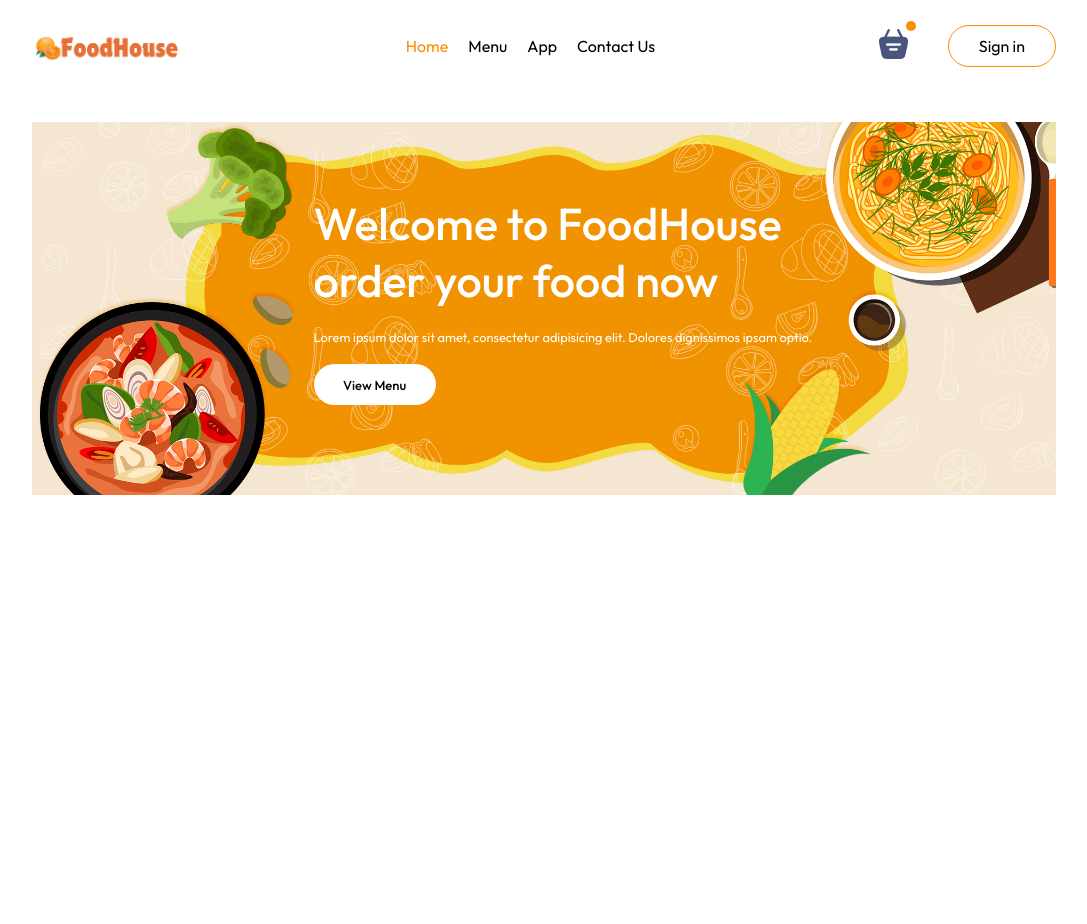
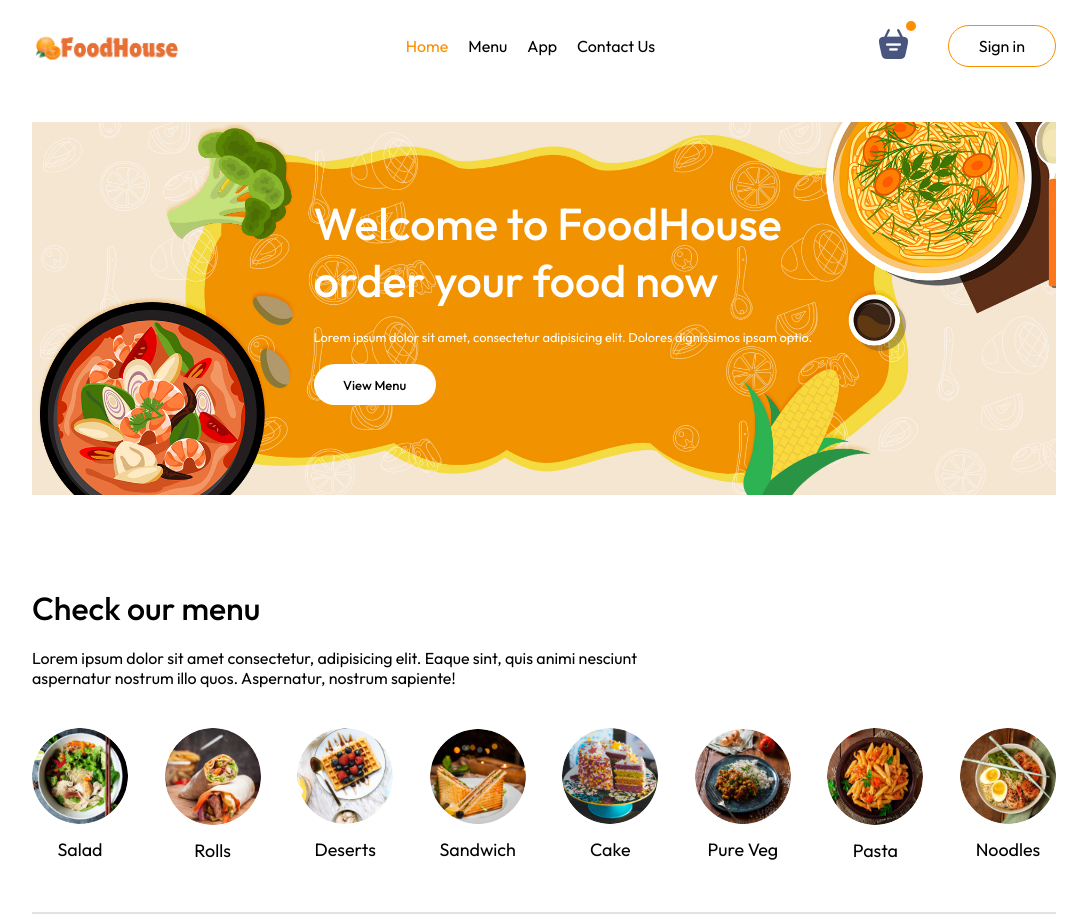
Before and after one commit to Nikitakanwar41/FoodHouse, a React (Vite) app in the folder FoodHouse/: page / in a window 1280 px wide. Shown: the whole page, without its empty margins (96-1183 px from the left). Before the commit the page ends 800 px from the top, so only its background shows below. Built offline with nearby package versions, Linux system fonts and the light colour scheme.

Commit message:
Add Menu

```diff
--- /dev/null
+++ b/FoodHouse/src/Components/ExploreMenu/ExploreMenu.css
@@ -0,0 +1,50 @@
+.explore-menu{
+    display: flex;
+    flex-direction: column;
+    gap: 20px;
+}
+
+.explore-menu h1{
+    color: black;
+    font-weight: 500;
+}
+
+.explore-menu-text{
+    max-width: 60%;
+    color: black;
+}
+
+.explore-menu-list{
+    display: flex;
+    justify-content: space-between;
+    align-items: center;
+    gap: 30px;
+    text-align: center;
+    margin: 20px 0px;
+    overflow: scroll;
+}
+
+.explore-menu-list::-webkit-scrollbar{
+    display: none;
+}
+
+.explore-menu-list-item img{
+  width: 7.5vw;
+  min-width: 80px;
+  cursor: pointer;
+  border-radius: 50%;
+  transition: 0.2s;
+}
+
+.explore-menu-list-item p{
+    margin-top: 10px;
+    color: black;
+    font-size: max(1.4vw,16px);
+    cursor: pointer;
+}
+.explore-menu hr{
+  margin: 10px 0px;
+  height: 2px;
+  background-color: #e2e2e2;
+  border: none;
+}
--- /dev/null
+++ b/FoodHouse/src/Components/ExploreMenu/ExploreMenu.jsx
@@ -0,0 +1,25 @@
+import React from 'react'
+import './ExploreMenu.css'
+import  {menu_list} from '../../assets/assets'
+
+const ExploreMenu = () => {
+  return (
+    <div className='explore-menu' id='explore-menu'>
+<h1>Check our menu</h1>
+<p className='explore-menu-text'>Lorem ipsum dolor sit amet consectetur, adipisicing elit. Eaque sint, quis animi nesciunt aspernatur nostrum illo quos. Aspernatur, nostrum sapiente!</p>
+<div className="explore-menu-list">
+    {menu_list.map((item,index)=>{
+        return (
+            <div key={index} className="explore-menu-list-item">
+              <img src={item.menu_image} alt="" />
+              <p>{item.menu_name}</p>
+            </div>
+        )
+    })}
+</div>
+<hr />
+    </div>
+  )
+}
+
+export default ExploreMenu
--- a/FoodHouse/src/Pages/Home/Home.jsx
+++ b/FoodHouse/src/Pages/Home/Home.jsx
@@ -1,11 +1,13 @@
 import React from 'react'
 import './Home.css'
 import Header from '../../Components/Header/Header'
+import ExploreMenu from '../../Components/ExploreMenu/ExploreMenu'
 
 const Home = () => {
   return (
     <div>
            <Header/>
+           <ExploreMenu/>
     </div>
   )
 }
```
